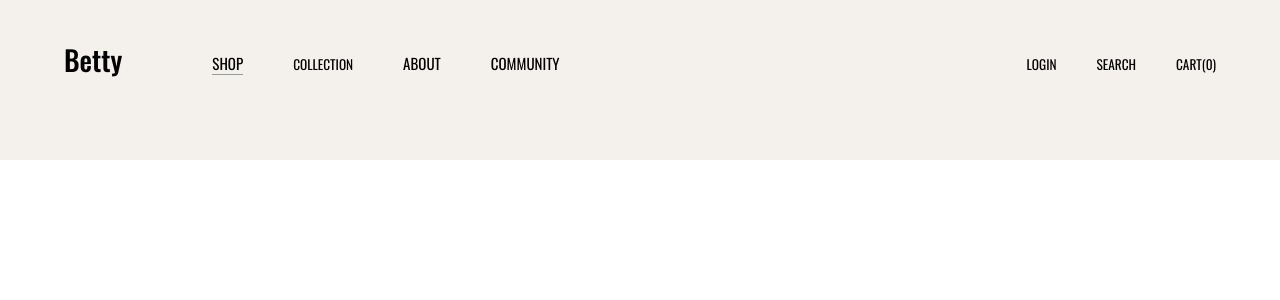
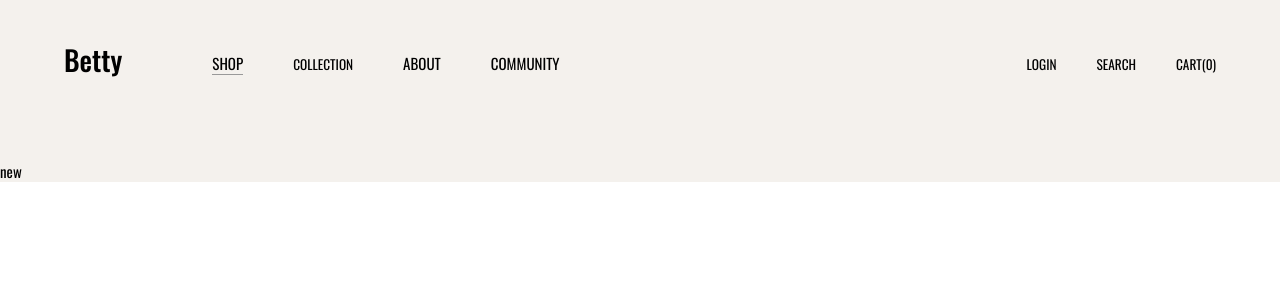
Before and after one commit to ejk0731/betty-react, a Next.js app: page /shop/new in a window 1280 px wide. Shown: the top 300 px of the page. Built offline with nearby package versions, Linux system fonts and the light colour scheme.

Commit message:
test - slug with no data

```diff
--- a/app/shop/[category]/page.tsx
+++ b/app/shop/[category]/page.tsx
@@ -12,7 +12,11 @@ export const metadata: Metadata = {
   description: 'Browse the items in our shop',
 };
 
-export default function ShopCategory(params: { category: string }) {
+export default function ShopCategory({
+  params,
+}: {
+  params: { category: string };
+}) {
   return (
     <Layout>
       <div className={styles.wrap}>
```
